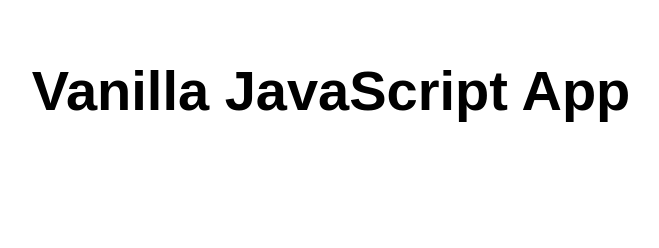
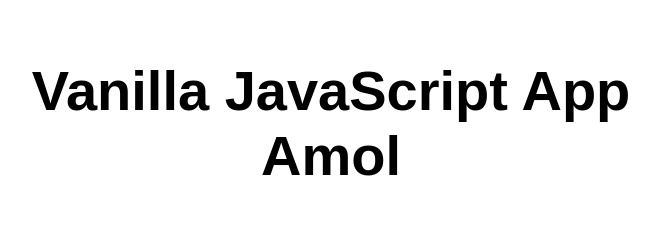
Before and after one commit to amolsinghal10/my-first-static-web-app, a website: page src/index.html in a window 1280 px wide. Shown: the whole page, without its empty margins (309-968 px from the left). Drawn offline with Linux system fonts and the light colour scheme.

Commit message:
Update index.html

```diff
--- a/src/index.html
+++ b/src/index.html
@@ -10,7 +10,7 @@
 
 <body>
   <main>
-    <h1>Vanilla JavaScript App</h1>
+    <h1>Vanilla JavaScript App Amol</h1>
   </main>
 </body>
 
```
